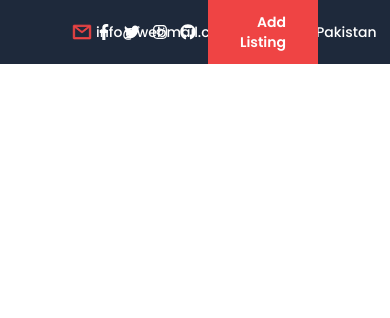
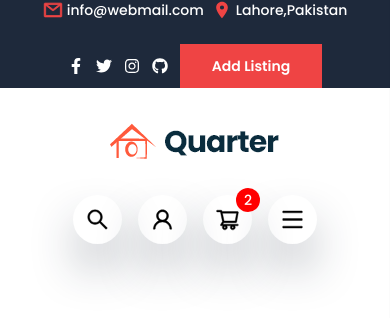
Before and after one commit to heyitsuzair/real-estate-next, a Next.js app: page / in a window 390 px wide. Shown: the top 318 px of the page. Built offline with nearby package versions, Linux system fonts and the light colour scheme.

Commit message:
Topbar And Navbar Completed

```diff
--- /dev/null
+++ b/components/Navbar.tsx
@@ -0,0 +1,36 @@
+import Image from "next/image";
+import Link from "next/link";
+import Logo from "../assets/img/logo.png";
+import Offcanvas from "./Offcanvas";
+import { useState } from "react";
+import NavMenu from "./subcomponents/NavMenu";
+import NavIcons from "./subcomponents/NavIcons";
+
+const Navbar = () => {
+  const [canvasHidden, setCanvasHidden] = useState<boolean>(true);
+
+  return (
+    <div className="grid grid-cols-12 items-center my-8">
+      <div className="col-span-12 md:col-span-4 lg:col-span-4 sm:col-span-6 text-center">
+        <Link href="/">
+          <Image src={Logo} alt="Loading..." className="mx-auto" />
+        </Link>
+      </div>
+      <div className="hidden md:col-span-4 lg:col-span-4 md:block lg:block text-center">
+        <NavMenu />
+      </div>
+      <div className="col-span-12 mt-8 md:mt-0 sm:mt-0 lg:mt-0 md:col-span-4 lg:col-span-4 sm:col-span-6 text-center flex justify-center gap-4">
+        <NavIcons
+          canvasHidden={canvasHidden}
+          setCanvasHidden={setCanvasHidden}
+        />
+      </div>
+      <Offcanvas
+        canvasHidden={canvasHidden}
+        setCanvasHidden={setCanvasHidden}
+      />
+    </div>
+  );
+};
+
+export default Navbar;
--- /dev/null
+++ b/components/Offcanvas.tsx
@@ -0,0 +1,42 @@
+import Image from "next/image";
+import React from "react";
+import Logo from "../assets/img/logo.png";
+import { RxCross1 } from "react-icons/rx";
+
+interface PropTypes {
+  canvasHidden: boolean;
+  setCanvasHidden: any;
+}
+
+const Offcanvas = ({ canvasHidden, setCanvasHidden }: PropTypes) => {
+  return (
+    <>
+      <div
+        className={`offcanvas offcanvas-end fixed bottom-0 flex flex-col max-w-full bg-white  bg-clip-padding shadow-sm outline-none transition duration-300 ease-in-out text-gray-700 top-0 right-0 border-none w-96 ${
+          canvasHidden ? `translate-x-full` : `translate-x-0`
+        }`}
+        tabIndex={-1}
+        id="offcanvasRight"
+        aria-labelledby="offcanvasRightLabel"
+      >
+        <div className="offcanvas-header flex items-center justify-between p-4">
+          <h5
+            className="offcanvas-title mb-0 leading-normal font-semibold"
+            id="offcanvasRightLabel"
+          >
+            <Image alt="Loading..." src={Logo} />
+          </h5>
+          <RxCross1
+            size={20}
+            strokeWidth={2}
+            className="text-slate-800"
+            onClick={() => setCanvasHidden(!canvasHidden)}
+          />
+        </div>
+        <div className="offcanvas-body flex-grow p-4 overflow-y-auto">...</div>
+      </div>
+    </>
+  );
+};
+
+export default Offcanvas;
--- a/components/Topbar.tsx
+++ b/components/Topbar.tsx
@@ -1,25 +1,31 @@
-import Image from "next/image"
-import {AiOutlineMail}  from 'react-icons/ai';
-import{MdLocationOn} from 'react-icons/md';
-import {FaFacebookF,FaTwitter,FaInstagram,FaGithub} from 'react-icons/fa';
+import Image from "next/image";
+import { AiOutlineMail } from "react-icons/ai";
+import { MdLocationOn } from "react-icons/md";
+import { FaFacebookF, FaTwitter, FaInstagram, FaGithub } from "react-icons/fa";
 import Link from "next/link";
 
 const Topbar = () => {
   return (
     <>
-    <div className="grid items-center grid-cols-12 bg-slate-800 px-12">
-        <div className="mx-6 topbar-left-col col-span-6 text-white">
-            <div className="flex items-center gap-2">
+      <div className="grid items-center grid-cols-12 bg-slate-800 lg:px-12 md:px-12 sm:px-12">
+        <div className="mx-6 topbar-left-col col-span-12 lg:col-span-6 md:col-span-6 sm:col-span-12 text-white">
+          <div className="flex items-center gap-2 justify-center md:justify-start lg:justify-start sm:justify-center sm:my-5 md:my-0 lg:my-0">
             <div className="item-1 flex gap-1 items-center">
-                <AiOutlineMail className="text-red-500" size={20} strokeWidth={40} /> <span className="text-sm">info@webmail.com</span>
+              <AiOutlineMail
+                className="text-red-500"
+                size={20}
+                strokeWidth={40}
+              />{" "}
+              <span className="text-sm">info@webmail.com</span>
             </div>
             <div className="item-2 flex gap-1 items-center">
-                <MdLocationOn className="text-red-500" size={20} /> <span className="text-sm">Lahore,Pakistan</span>
+              <MdLocationOn className="text-red-500" size={20} />{" "}
+              <span className="text-sm">Lahore,Pakistan</span>
             </div>
           </div>
         </div>
-        <div className="mx-6 topbar-left-col col-span-6 text-end text-white">
-            <span className="flex justify-end items-center gap-3">
+        <div className="mx-6 topbar-left-col col-span-12 mt-6 sm:mt-0 md:mt-0 lg:mt-0 lg:col-span-6 md:col-span-6 sm:col-span-12 text-end text-white">
+          <span className="flex justify-end items-center gap-3 justify-center md:justify-end lg:justify-end sm:justify-center">
             <a href="//facebook.com">
               <FaFacebookF />
             </a>
@@ -32,14 +38,17 @@ const Topbar = () => {
             <a href="//github.com/heyitsuzair">
               <FaGithub />
             </a>
-                <Link href="/" className="bg-red-500 py-3 px-8 font-semibold text-sm">
+            <Link
+              href="/"
+              className="bg-red-500 py-3 px-8 font-semibold text-sm"
+            >
               Add Listing
             </Link>
           </span>
         </div>
       </div>
     </>
-  )
-}
+  );
+};
 
-export default Topbar
+export default Topbar;
--- /dev/null
+++ b/components/subcomponents/NavIcons.tsx
@@ -0,0 +1,41 @@
+import React from "react";
+import {
+  AiOutlineSearch,
+  AiOutlineUser,
+  AiOutlineShoppingCart,
+  AiOutlineMenu,
+} from "react-icons/ai";
+import styles from "../../styles/Navbar.module.css";
+
+interface PropTypes {
+  canvasHidden: boolean;
+  setCanvasHidden: any;
+}
+
+const NavIcons = ({ setCanvasHidden, canvasHidden }: PropTypes) => {
+  return (
+    <>
+      <div className="shadow-2xl transition-all ease-in-out hover:bg-slate-800 hover:text-white hover:cursor-pointer shadow-slate-800 p-3 rounded-full">
+        <AiOutlineSearch strokeWidth={15} size={25} />
+      </div>
+      <div className="shadow-2xl transition-all ease-in-out hover:bg-slate-800 hover:text-white hover:cursor-pointer shadow-slate-800 p-3 rounded-full">
+        <AiOutlineUser strokeWidth={15} size={25} />
+      </div>
+      <div className="shadow-2xl transition-all ease-in-out hover:bg-slate-800 hover:text-white hover:cursor-pointer shadow-slate-800 p-3 rounded-full relative">
+        <span className={`absolute ${styles.cartCountSpan}`}>2</span>
+        <AiOutlineShoppingCart strokeWidth={15} size={25} />
+      </div>
+      <a
+        className="shadow-2xl md:hidden lg:hidden hover:bg-slate-800 hover:text-white hover:cursor-pointer shadow-slate-800 p-3 rounded-full"
+        href="#offcanvasRight"
+        role="button"
+        aria-controls="offcanvasRight"
+        onClick={() => setCanvasHidden(!canvasHidden)}
+      >
+        <AiOutlineMenu strokeWidth={15} size={25} />
+      </a>
+    </>
+  );
+};
+
+export default NavIcons;
--- /dev/null
+++ b/components/subcomponents/NavMenu.tsx
@@ -0,0 +1,28 @@
+import React from "react";
+import { NavbarMenu } from "../../menus";
+import Link from "next/link";
+
+interface Menu {
+  name: string;
+  path: string;
+}
+
+const NavMenu = () => {
+  return (
+    <>
+      {NavbarMenu.map((menu: Menu) => {
+        return (
+          <Link
+            key={menu.name}
+            href={menu.path}
+            className="mx-8 hover:text-red-500 font-semibold"
+          >
+            {menu.name}
+          </Link>
+        );
+      })}
+    </>
+  );
+};
+
+export default NavMenu;
--- /dev/null
+++ b/menus/index.js
@@ -0,0 +1 @@
+export * from "./navbar";
--- /dev/null
+++ b/menus/navbar/index.js
@@ -0,0 +1,14 @@
+export const NavbarMenu = [
+  {
+    name: "Home",
+    path: "/",
+  },
+  {
+    name: "Shop",
+    path: "/shop",
+  },
+  {
+    name: "Contact",
+    path: "/contact",
+  },
+];
--- a/pages/_app.tsx
+++ b/pages/_app.tsx
@@ -1,19 +1,13 @@
 import "../styles/globals.css";
 import type { AppProps } from "next/app";
+import Topbar from "../components/Topbar";
+import Navbar from "../components/Navbar";
 
 export default function App({ Component, pageProps }: AppProps) {
   return (
     <>
-      <link rel="preconnect" href="https://fonts.googleapis.com" />
-      <link
-        rel="preconnect"
-        href="https://fonts.gstatic.com"
-        crossOrigin="true"
-      />
-      <link
-        href="https://fonts.googleapis.com/css2?family=Poppins:ital,wght@0,300;0,500;0,600;0,700;0,800;1,300;1,400;1,500;1,600;1,700&display=swap"
-        rel="stylesheet"
-      />
+      <Topbar />
+      <Navbar />
       <Component {...pageProps} />
     </>
   );
--- /dev/null
+++ b/pages/_document.tsx
@@ -0,0 +1,24 @@
+import { Html, Head, Main, NextScript } from "next/document";
+
+export default function Document() {
+  return (
+    <Html>
+      <Head>
+        <link rel="preconnect" href="https://fonts.googleapis.com" />
+        <link
+          rel="preconnect"
+          href="https://fonts.gstatic.com"
+          crossOrigin="true"
+        />
+        <link
+          href="https://fonts.googleapis.com/css2?family=Poppins:ital,wght@0,300;0,500;0,600;0,700;0,800;1,300;1,400;1,500;1,600;1,700&display=swap"
+          rel="stylesheet"
+        />
+      </Head>
+      <body>
+        <Main />
+        <NextScript />
+      </body>
+    </Html>
+  );
+}
--- a/pages/index.tsx
+++ b/pages/index.tsx
@@ -1,6 +1,5 @@
-import Head from 'next/head'
-import Image from 'next/image'
-import Topbar from '../components/Topbar'
+import Head from "next/head";
+import Image from "next/image";
 
 export default function Home() {
   return (
@@ -9,7 +8,6 @@ export default function Home() {
         <title>Home</title>
         <meta name="description" content="Real Estate Site My Muhammad Uzair" />
       </Head>
-      <Topbar/>
     </div>
-  )
+  );
 }
--- a/styles/Home.module.css
+++ /dev/null
@@ -1,129 +0,0 @@
-.container {
-  padding: 0 2rem;
-}
-
-.main {
-  min-height: 100vh;
-  padding: 4rem 0;
-  flex: 1;
-  display: flex;
-  flex-direction: column;
-  justify-content: center;
-  align-items: center;
-}
-
-.footer {
-  display: flex;
-  flex: 1;
-  padding: 2rem 0;
-  border-top: 1px solid #eaeaea;
-  justify-content: center;
-  align-items: center;
-}
-
-.footer a {
-  display: flex;
-  justify-content: center;
-  align-items: center;
-  flex-grow: 1;
-}
-
-.title a {
-  color: #0070f3;
-  text-decoration: none;
-}
-
-.title a:hover,
-.title a:focus,
-.title a:active {
-  text-decoration: underline;
-}
-
-.title {
-  margin: 0;
-  line-height: 1.15;
-  font-size: 4rem;
-}
-
-.title,
-.description {
-  text-align: center;
-}
-
-.description {
-  margin: 4rem 0;
-  line-height: 1.5;
-  font-size: 1.5rem;
-}
-
-.code {
-  background: #fafafa;
-  border-radius: 5px;
-  padding: 0.75rem;
-  font-size: 1.1rem;
-  font-family: Menlo, Monaco, Lucida Console, Liberation Mono, DejaVu Sans Mono,
-    Bitstream Vera Sans Mono, Courier New, monospace;
-}
-
-.grid {
-  display: flex;
-  align-items: center;
-  justify-content: center;
-  flex-wrap: wrap;
-  max-width: 800px;
-}
-
-.card {
-  margin: 1rem;
-  padding: 1.5rem;
-  text-align: left;
-  color: inherit;
-  text-decoration: none;
-  border: 1px solid #eaeaea;
-  border-radius: 10px;
-  transition: color 0.15s ease, border-color 0.15s ease;
-  max-width: 300px;
-}
-
-.card:hover,
-.card:focus,
-.card:active {
-  color: #0070f3;
-  border-color: #0070f3;
-}
-
-.card h2 {
-  margin: 0 0 1rem 0;
-  font-size: 1.5rem;
-}
-
-.card p {
-  margin: 0;
-  font-size: 1.25rem;
-  line-height: 1.5;
-}
-
-.logo {
-  height: 1em;
-  margin-left: 0.5rem;
-}
-
-@media (max-width: 600px) {
-  .grid {
-    width: 100%;
-    flex-direction: column;
-  }
-}
-
-@media (prefers-color-scheme: dark) {
-  .card,
-  .footer {
-    border-color: #222;
-  }
-  .code {
-    background: #111;
-  }
-  .logo img {
-    filter: invert(1);
-  }
-}
--- /dev/null
+++ b/styles/Navbar.module.css
@@ -0,0 +1,13 @@
+.cartCountSpan {
+  bottom: 2rem;
+  right: -0.5rem;
+  background: red;
+  color: white;
+  width: 1.5rem;
+  height: 1.5rem;
+  display: flex;
+  align-items: center;
+  justify-content: center;
+  border-radius: 50%;
+  font-size: 14px;
+}
```
Lines whose indentation alone changed are shown as unchanged.
